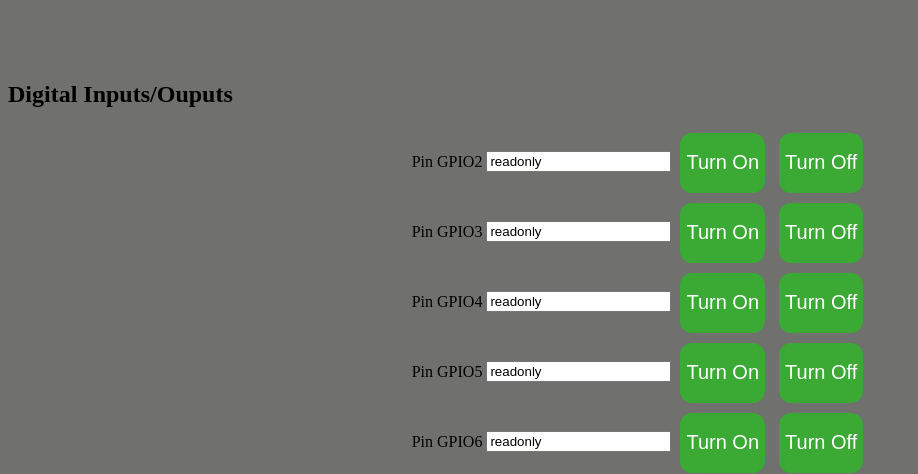
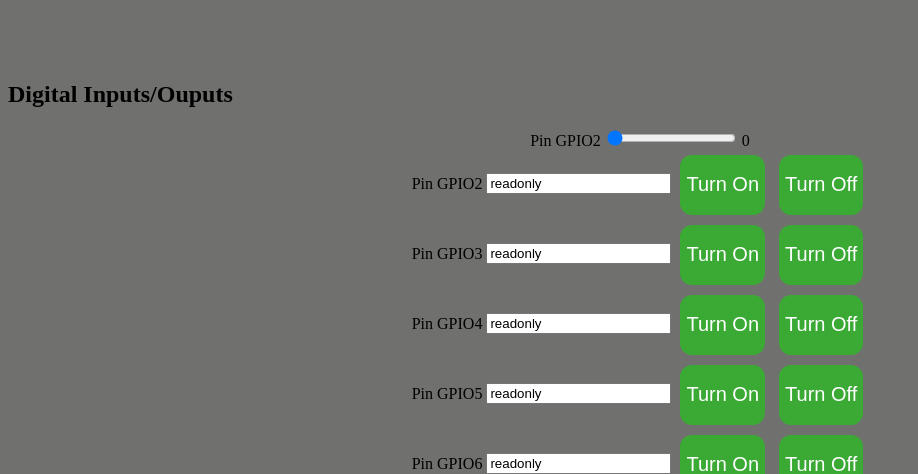
Before and after one commit to quentinRevillon/aruco-navigation-robot, a Flask app: template web/templates/rpi3b_webcontroller.html in a window 1280 px wide. Shown: the part 206-680 px from the top of the page, without its empty margins (0-918 px from the left). Run offline with Flask 3, Linux system fonts and the light colour scheme; the template is opened without the code that fills it, so the values that code supplies are empty; some libraries are stand-ins or nearby versions.

Commit message:
changed html file

```diff
--- a/web/templates/rpi3b_webcontroller.html
+++ b/web/templates/rpi3b_webcontroller.html
@@ -19,6 +19,38 @@
             <br><br>
             <h2><center><p>Date and time :  {{time}}</p></center></h2>
             <br><br><h2> Digital Inputs/Ouputs </h2>
+            <div id='sliderContainer'>
+                <center>
+                Pin GPIO2
+                <input type="range" id="sliderGPIO2" min="0" max="100" value="0">
+                <span id="valueGPIO2">0</span><br />
+                </center>
+    <!-- Répétez pour d'autres pins GPIO -->
+            </div>
+
+            <script>
+                // Fonction pour envoyer la position du curseur
+                function sendSliderPosition(pin, value) {
+                    $.ajax({
+                        url: '/setPinValue',
+                        type: 'POST',
+                        data: { 'pin': pin, 'value': value },
+                        success: function(response) {
+                            // Traitez la réponse si nécessaire
+                        }
+                    });
+                }
+
+                // Écouteur d'événements pour les changements de curseurs
+                $('#sliderContainer input[type="range"]').on('input change', function() {
+                    var pin = this.id.replace('sliderGPIO', ''); // Extraire le numéro du pin
+                    var value = $(this).val(); // Valeur du curseur
+                    $('#valueGPIO' + pin).text(value); // Mise à jour de l'affichage de la valeur
+                    sendSliderPosition(pin, value); // Envoyer la valeur au serveur
+                   });
+            </script>
+
+
             <div id='btnContainer'>
                   <center>
                   Pin GPIO2
```
